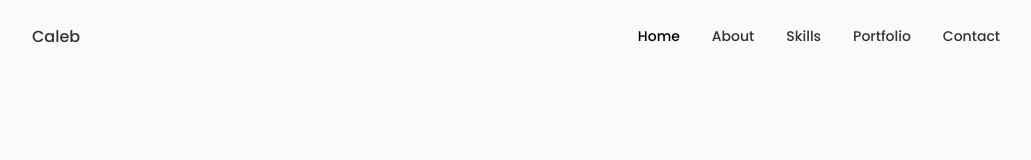
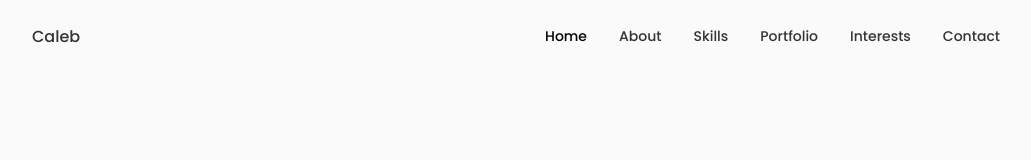
Before and after one commit to caleb-siegel/portfolio-polished, a React (Vite) app: page / in a window 1280 px wide. Shown: the top 160 px of the page, without its empty margins (124-1155 px from the left). Built offline with nearby package versions, Linux system fonts and the light colour scheme.

Commit message:
add interests to header

```diff
--- a/src/components/header/Header.jsx
+++ b/src/components/header/Header.jsx
@@ -79,11 +79,11 @@ const Header = () => {
                             </a>
                         </li> */}
 
-                        {/* <li className="nav__item">
+                        <li className="nav__item">
                             <a href="#interests" value="#interests" onClick={(e) => handleActiveNav(e)} className={activeNav === "#portfolio" ? "nav__link active-link" : "nav__link"}>
                                 <i className="uil uil-scenery nav__icon"></i> Interests
                             </a>
-                        </li> */}
+                        </li>
 
                         <li className="nav__item">
                             <a href="#contact" value="#contact" onClick={(e) => handleActiveNav(e)} className={activeNav === "#contact" ? "nav__link active-link" : "nav__link"}>
```
